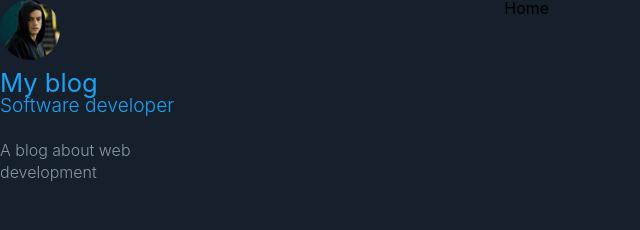
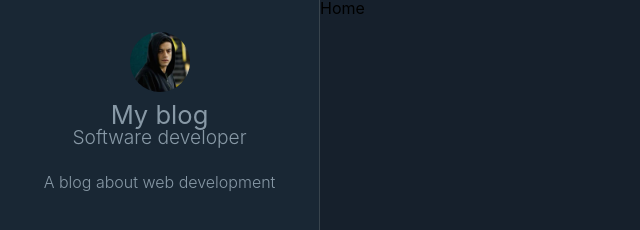
Before and after one commit to renangabriel27/gatsby-starter, a Gatsby site: page / in a window 1280 px wide. Shown: the top 230 px of the page, without its empty margins (0-640 px from the left). Built offline with nearby package versions, Linux system fonts and the light colour scheme; Gatsby itself is replaced by a stand-in of ours.

Commit message:
Add sidebar component

```diff
--- a/src/components/Layout/index.js
+++ b/src/components/Layout/index.js
@@ -1,6 +1,6 @@
 import React from "react"
 import PropTypes from "prop-types"
-import Profile from "../Profile"
+import Sidebar from "../Sidebar"
 
 import * as S from './styled'
 import GlobalStyles from '../../styles/global'
@@ -9,9 +9,7 @@
   return (
     <S.LayoutWrapper>
       <GlobalStyles />
-      <aside>
-        <Profile />
-      </aside>
+      <Sidebar />
 
       <S.LayoutMain>{children}</S.LayoutMain>
     </S.LayoutWrapper>
--- /dev/null
+++ b/src/components/Sidebar/index.js
@@ -0,0 +1,12 @@
+import React from 'react'
+import Profile from '../Profile'
+
+import * as S from './styled'
+
+const Sidebar = () => (
+  <S.SidebarWrapper>
+    <Profile />
+  </S.SidebarWrapper>
+)
+
+export default Sidebar
--- /dev/null
+++ b/src/components/Sidebar/styled.js
@@ -0,0 +1,14 @@
+import styled from "styled-components"
+
+export const SidebarWrapper = styled.aside`
+  align-items: center;
+  border-right: 1px solid #38444d;
+  background: #192734;
+  display: flex;
+  flex-direction: column;
+  height: 100vh;
+  position: fixed;
+  padding: 2rem;
+  text-align: center;
+  width: 20rem;
+`
```
